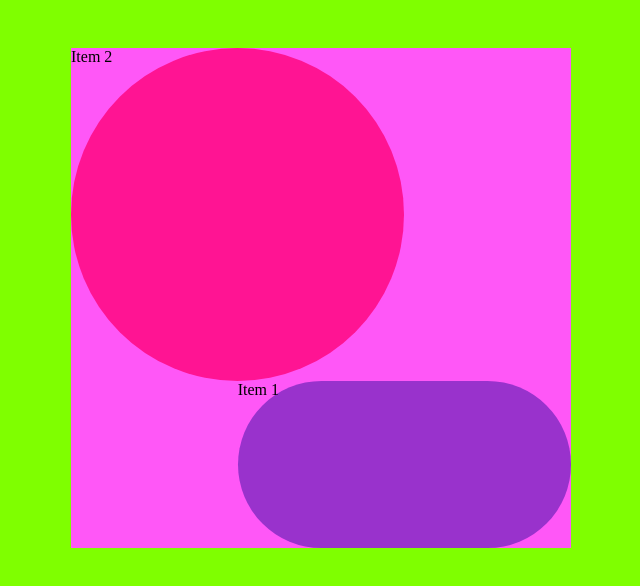
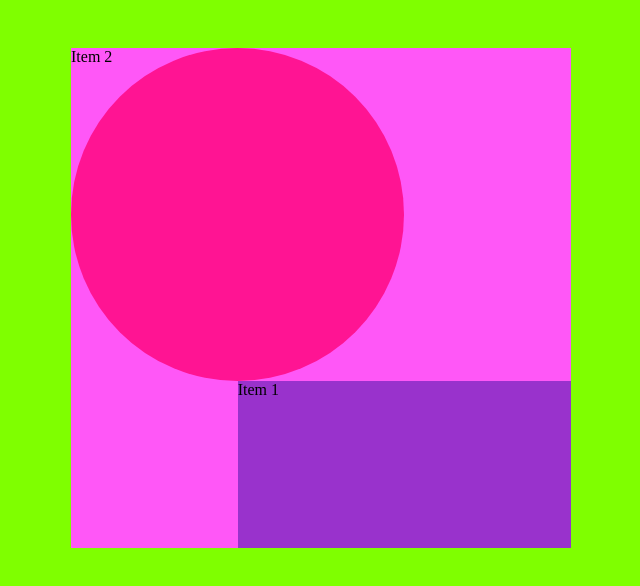
Before and after one commit to StephanieScribe/CSS-Grid, a plain HTML site: page index.html in a window 1280 px wide. Shown: the whole page, without its empty margins (319-959 px from the left). Drawn offline with Linux system fonts and the light colour scheme.

Commit message:
Distribución de elementos Grid Column y Row

```diff
--- a/style.css
+++ b/style.css
@@ -22,7 +22,7 @@ body {
     margin: 0 auto; /* Esto centra el elemento cuando tiene ancho definido */
 }
 
-.item {
+.item-2 {
     grid-column: 1 / 3;
     grid-row: 1 / -2;
     border-radius: 200px;
```
